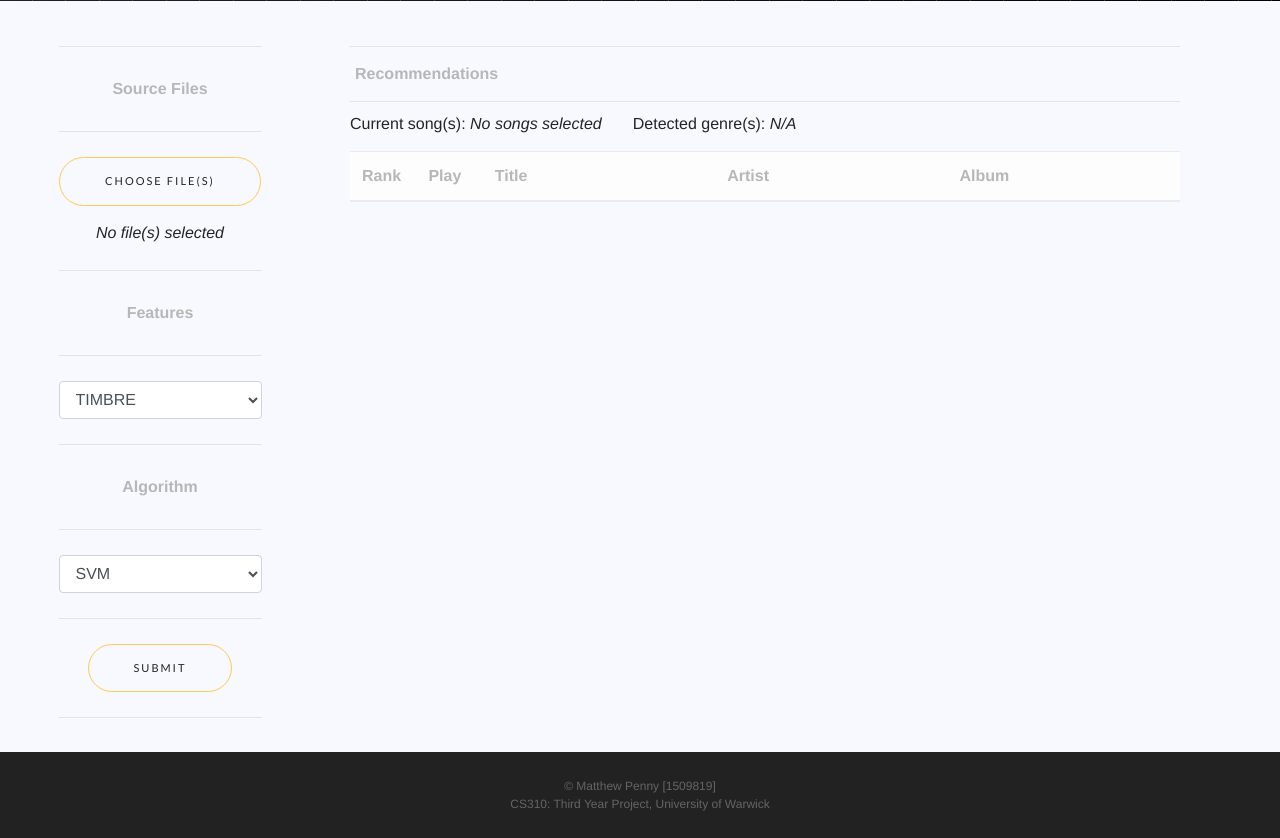
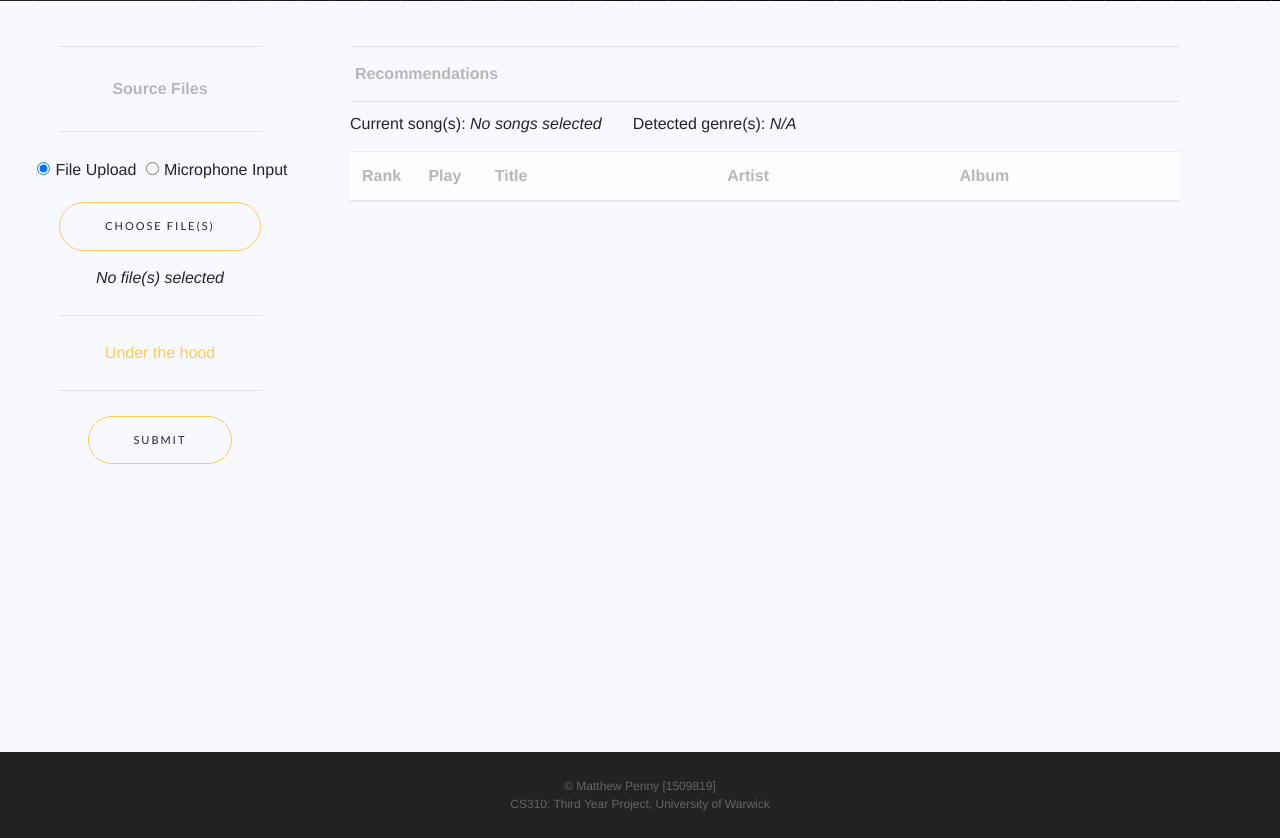
Before and after one commit to keodai/cs310-project, a Flask app: page / in a window 1280 px wide. Shown: the part 799-1637 px from the top of the page. Run offline with Flask 2, Linux system fonts and the light colour scheme; lists and menus that the app fills with data are empty; parts of the project's set-up code (start-up, migrations or seed data) failed here and were passed over; some libraries are stand-ins or nearby versions; some web fonts are replaced.

Commit message:
Updated UI for mic input

```diff
--- a/paths.py
+++ b/paths.py
@@ -34,4 +34,5 @@ test_dst_path = "/Users/matthew/PycharmProjects/cs310-project/audio_data/dst/tes
 dst_ext = ".wav"
 output_dir = "/Users/matthew/PycharmProjects/cs310-project/audio_data/converted/"
 project_audio_dir = "/Users/matthew/PycharmProjects/cs310-project/audio_data/"
+upload_folder = "/Users/matthew/PycharmProjects/cs310-project/audio_data/data/uploads/"
 plot_dir = "/Users/matthew/PycharmProjects/cs310-project/audio_data/plots/"
--- a/server.py
+++ b/server.py
@@ -5,10 +5,11 @@ from flask_cors import CORS, cross_origin
 from datetime import datetime
 import errno
 
+import paths
 import recommender
+import sound_recording
 
-# UPLOAD_FOLDER = "/Volumes/expansion/project/data/uploads/"
-UPLOAD_FOLDER = "/Users/matthew/PycharmProjects/cs310-project/audio_data/data/uploads/"
+UPLOAD_FOLDER = paths.upload_folder
 ALLOWED_EXTENSIONS = {'mp3', 'wav'}
 previous_upload_dir = None
 previous_filenames = None
@@ -49,37 +50,48 @@ def upload_file():
             if e.errno != errno.EEXIST:
                 raise  # This was not a "directory exist" error..
 
-        # check if the post request has the file part
-        if 'file[]' not in request.files:
-            use_previous_path = True
-        if use_previous_path:
-            if previous_upload_dir is None or previous_filenames is None:
-                return render_template("index.html", current_song=None, recommendations=None, predicted=None, scroll="app", error="No file part", warning=None)
-        else:
-            file_list = request.files.getlist("file[]")
-            for f in file_list:
-                if f.filename == '':
-                    use_previous_path = True
-                    if previous_upload_dir is None or previous_filenames is None:
-                        return render_template("index.html", current_song=None, recommendations=None, predicted=None, scroll="app", error="No selected file", warning=None)
-            mode = request.form['mode']
-            vector_type = request.form['features']
+        if request.form['input-method'] == 'mic':
+            filenames = sound_recording.record(directory)
+            # mode = request.form['mode']
+            # vector_type = request.form['features']
+            # args = [directory, mode, vector_type]
+            # previous_upload_dir = directory
+            # previous_filenames = filenames
+            # recommendations, predictions, warning = recommender.recommend(args=args)
+            # return render_template("index.html", current_song=filenames, recommendations=recommendations, predicted=make_string(predictions), scroll="app", error=None, warning=warning)
+            return render_template("index.html", current_song=None, recommendations=None, predicted=None, scroll="app", error="No file part", warning=None)
+        elif request.form['input-method'] == 'file':
+            # check if the post request has the file part
+            if 'file[]' not in request.files:
+                use_previous_path = True
             if use_previous_path:
-                args = [previous_upload_dir, mode, vector_type]
-                recommendations, predictions, warning = recommender.recommend(args=args)
-                return render_template("index.html", current_song=previous_filenames, recommendations=recommendations, predicted=make_string(predictions), scroll="app", error=None, warning=warning)
-            elif mode and all(allowed_file(f.filename) for f in file_list) and all(f for f in file_list):
-                filenames = []
+                if previous_upload_dir is None or previous_filenames is None:
+                    return render_template("index.html", current_song=None, recommendations=None, predicted=None, scroll="app", error="No file part", warning=None)
+            else:
+                file_list = request.files.getlist("file[]")
                 for f in file_list:
-                    filename = secure_filename(f.filename)
-                    path = os.path.join(directory, filename)
-                    f.save(path)
-                    filenames.append(filename)
-                args = [directory, mode, vector_type]
-                previous_upload_dir = directory
-                previous_filenames = filenames
-                recommendations, predictions, warning = recommender.recommend(args=args)
-                return render_template("index.html", current_song=filenames, recommendations=recommendations, predicted=make_string(predictions), scroll="app", error=None, warning=warning)
+                    if f.filename == '':
+                        use_previous_path = True
+                        if previous_upload_dir is None or previous_filenames is None:
+                            return render_template("index.html", current_song=None, recommendations=None, predicted=None, scroll="app", error="No selected file", warning=None)
+                mode = request.form['mode']
+                vector_type = request.form['features']
+                if use_previous_path:
+                    args = [previous_upload_dir, mode, vector_type]
+                    recommendations, predictions, warning = recommender.recommend(args=args)
+                    return render_template("index.html", current_song=previous_filenames, recommendations=recommendations, predicted=make_string(predictions), scroll="app", error=None, warning=warning)
+                elif mode and all(allowed_file(f.filename) for f in file_list) and all(f for f in file_list):
+                    filenames = []
+                    for f in file_list:
+                        filename = secure_filename(f.filename)
+                        path = os.path.join(directory, filename)
+                        f.save(path)
+                        filenames.append(filename)
+                    args = [directory, mode, vector_type]
+                    previous_upload_dir = directory
+                    previous_filenames = filenames
+                    recommendations, predictions, warning = recommender.recommend(args=args)
+                    return render_template("index.html", current_song=filenames, recommendations=recommendations, predicted=make_string(predictions), scroll="app", error=None, warning=warning)
     return render_template("index.html", current_song=None, recommendations=None, predicted=None, scroll="app", error=None, warning=None)
 
 
@@ -88,5 +100,11 @@ def send_file():
     return send_from_directory('audio_data', request.args.get('path'))
 
 
+@app.route('/record', methods=['GET', 'POST'])
+def record():
+    sound_recording.record()
+    return render_template("index.html", current_song='Recorded audio', recommendations=None, predicted=None, scroll="app", error=None, warning='Audio recorded. Continue to get your recommendations for this audio sample.')
+
+
 if __name__ == "__main__":
     app.run(debug=True)
--- a/static/css/custom.css
+++ b/static/css/custom.css
@@ -105,3 +105,29 @@ ul {
     text-decoration: none;
     background-color: Transparent;
 }
+
+#mic-selected {
+    margin: 50px auto;
+}
+
+#file-input {
+    margin-top: 12px;
+}
+
+#options-toggle {
+    text-decoration: none;
+}
+
+#options {
+    text-decoration: none;
+}
+
+#progress {
+    padding-left: 20%;
+    font-size: 200%;
+}
+
+#loading {
+    padding-left: 20%;
+    font-size: 200%;
+}
--- a/static/js/custom.js
+++ b/static/js/custom.js
@@ -1,3 +1,19 @@
+$(document).ready(function() {
+  // $(".submit").click(function() {
+  //   // $(".submit").addClass("loading");
+  //
+  // })
+    $("#submit").click(function(event){
+        progressBar();
+    });
+});
+
+// $('#input-form').ajaxForm(function(response) {
+//   return response
+// });
+
+
+
 $("input:file").change(function () {
     var filenames = '';
     for (var i = 0; i < this.files.length; i++) {
@@ -30,6 +46,26 @@ function toggle(t, src) {
     }
 }
 
+function uploadCheck() {
+    if (document.getElementById('file').checked) {
+        document.getElementById('file-input').style.display = 'block';
+        document.getElementById('mic-selected').style.display = 'none';
+    } else if (document.getElementById('mic').checked) {
+        document.getElementById('file-input').style.display = 'none';
+        document.getElementById('mic-selected').style.display = 'block';
+    }
+}
+
+function showOptions() {
+    document.getElementById('options-toggle').style.display = 'none';
+    document.getElementById('options').style.display = 'block';
+}
+
+function hideOptions() {
+    document.getElementById('options-toggle').style.display = 'block';
+    document.getElementById('options').style.display = 'none';
+}
+
 $('#save-link').click(function () {
     var retContent = [];
     var retString = '';
@@ -46,3 +82,37 @@ $('#save-link').click(function () {
     btn.attr("href", URL.createObjectURL(file));
     btn.prop("download", "recommendations.txt");
 });
+
+function progressBar() {
+    var method = document.forms["input-form"]["input-method"].value;
+    var $progress = $('#progress');
+    // var $progressBar = $('.progress-bar');
+    var $loading = $('#loading');
+
+    if (method === 'mic') {
+        $progress.css('display', 'block');
+
+        // setTimeout(function () {
+        //     $progressBar.css('width', '20%');
+        //     setTimeout(function () {
+        //         $progressBar.css('width', '40%');
+        //         setTimeout(function () {
+        //             $progressBar.css('width', '60%');
+        //             setTimeout(function () {
+        //                 $progressBar.css('width', '80%');
+        //                 setTimeout(function () {
+        //                     $progressBar.css('width', '100%');
+                            setTimeout(function () {
+                                $progress.css('display', 'none');
+                                $loading.css('display', 'block');
+                            }, 5000); // WAIT 1 second
+        //                 }, 1000); // WAIT 1 second
+        //             }, 1000); // WAIT 1 second
+        //         }, 1000); // WAIT 1 second
+        //     }, 1000); // WAIT 1 second
+        // }, 1000); // WAIT 1 second
+    } else {
+        $loading.css('display', 'block');
+    }
+
+}
--- a/templates/index.html
+++ b/templates/index.html
@@ -86,17 +86,18 @@
     {% endif %}
     <div class="row">
         <div class="col-sm-3 text-center">
-            <form class="form-spacing" action="http://127.0.0.1:5000/recommend" method="POST"
-                  enctype="multipart/form-data">
+            <form class="form-spacing" action="http://127.0.0.1:5000/recommend" method="POST" enctype="multipart/form-data" name="input-form"> <!-- todo: update action? -->
                 <hr class="short-rule">
                 <div class="divider">Source Files</div>
                 <hr class="short-rule">
+                <label class="radio-inline"><input class="input-spacing" type="radio" name="input-method" value="file" onclick="uploadCheck()" id="file" checked="checked">File Upload</label>
+                <label class="radio-inline"><input class="input-spacing" type="radio" name="input-method" value="mic" onclick="uploadCheck()" id="mic">Microphone Input</label>
+                <div id="file-input">
                     <label for="file-upload" class="btn btn-outline btn-xl js-scroll-trigger upload">
                         Choose file(s)
                     </label>
                     <input id="file-upload" type="file" name="file[]" multiple hidden/>
                     <div id="file-selected">
-
                         {% if current_song is not none %}
                         <ul>
                             {% for song in current_song: %}
@@ -106,8 +107,14 @@
                         {% else %}
                         <i>No file(s) selected</i>
                         {% endif %}
-
                     </div>
+                </div>
+                <div id="mic-selected" style="display: none"><i>Submit to begin recording</i></div>
+                <div id="options-toggle">
+                    <hr class="short-rule">
+                    <a href="javascript:showOptions()">Under the hood</a>
+                </div>
+                <div id="options" style="display: none">
                     <hr class="short-rule">
                     <div class="divider">Features</div>
                     <hr class="short-rule">
@@ -131,10 +138,13 @@
                         <option value="DBSCAN+SVM">DBSCAN+SVM</option>
                     </select>
                     <hr class="short-rule">
+                    <a href="javascript:hideOptions()">Keep it simple</a>
+                </div>
+
+                <hr class="short-rule">
                 <div><label class="btn btn-outline btn-xl js-scroll-trigger upload form-field-spacing">
-                    Submit<input type="submit" hidden/>
+                    Submit<input type="submit" id="submit" hidden/>
                 </label></div>
-                <hr class="short-rule">
             </form>
         </div>
 
@@ -189,7 +199,15 @@
                 </tr>
                 </thead>
             </table>
-
+            <div id="progress" style="display: none">
+                <img src="{{ url_for('static', filename='img/spinner.gif') }}" alt="Spinner" style="width:200px;height:200px;">
+                Listening...
+            </div>
+            <div id="loading" style="display: none">
+                <img src="{{ url_for('static', filename='img/spinner.gif') }}" alt="Spinner" style="width:200px;height:200px;">
+                Retrieving recommendations...
+            </div>
+            </div>
             <div class="vertical-scroll">
                 <table class="table table-striped table-light table-hover">
                     <tbody>
```
Also changed, not shown: sound_recording.py (+28 -179 lines), static/img/spinner.gif (added). Lines whose indentation alone changed are shown as unchanged.
